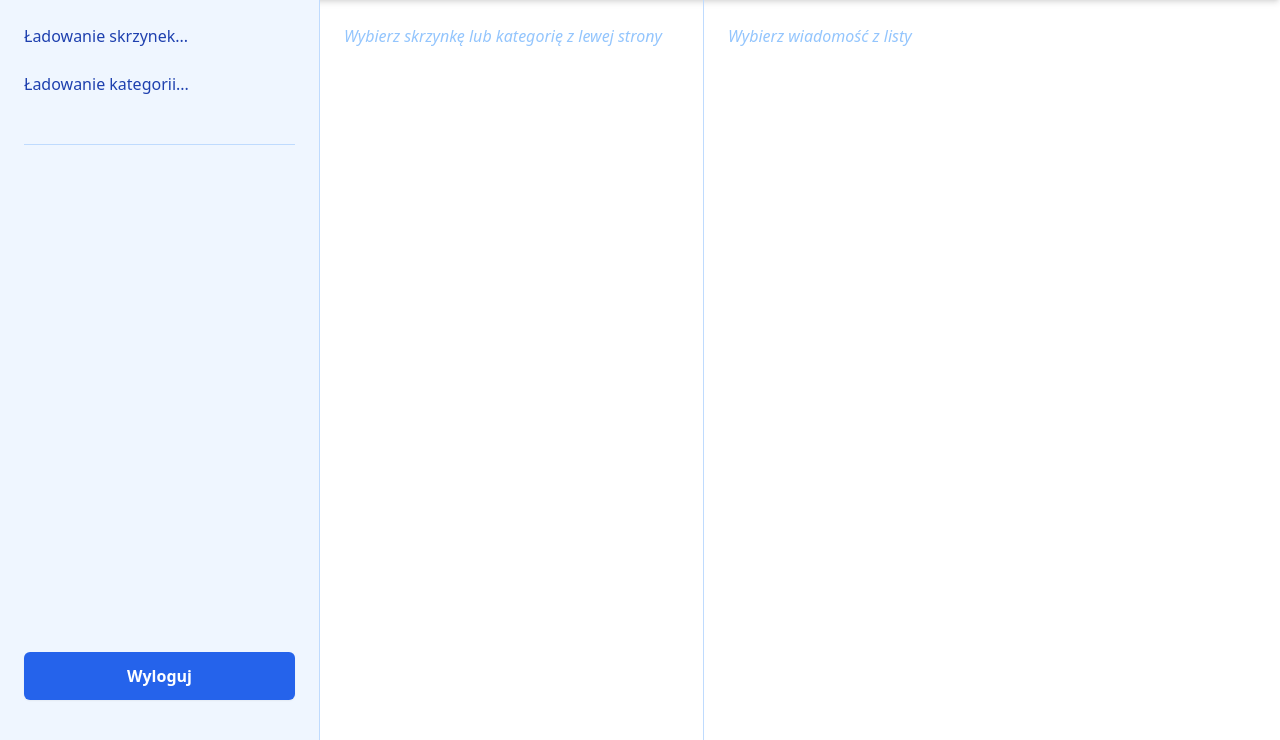
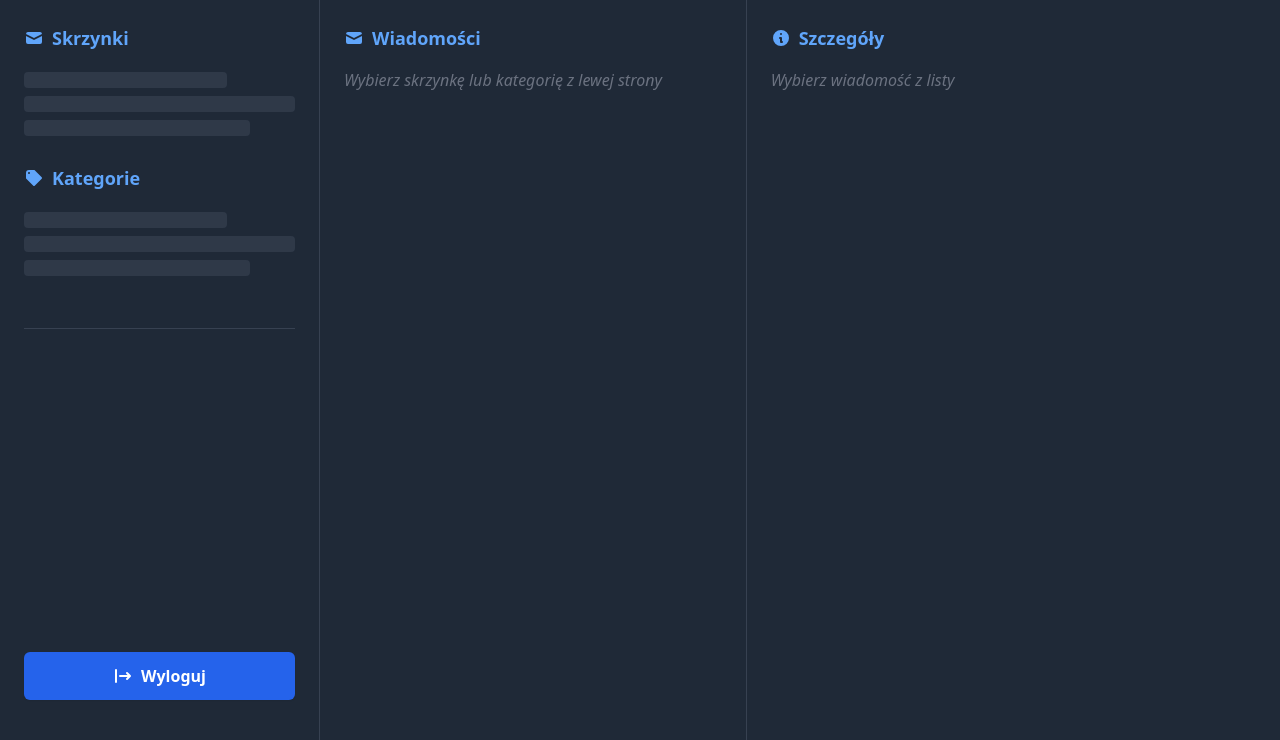
Before and after one commit to Feremos/mail_management_v2, a FastAPI app: template frontend/templates/dashboard.html in a window 1280 px wide. Shown: the part 60-800 px from the top of the page. Run offline with FastAPI, Linux system fonts and the light colour scheme; the template is opened without the code that fills it, so the values that code supplies are empty; parts of the project's set-up code (start-up, migrations or seed data) failed here and were passed over; some libraries are stand-ins or nearby versions.

Commit message:
darker one dashboard.html

```diff
--- a/frontend/templates/dashboard.html
+++ b/frontend/templates/dashboard.html
@@ -1,60 +1,119 @@
 <style>
-a.selected {
-  background-color: #bfdbfe; /* jasnoniebieskie tło */
-}
+  a.selected {
+    background-color: #3b82f6; /* niebieskie tło pasujące do ciemnego motywu */
+    color: white !important;
+  }
+
+  .email-item:hover {
+    background-color: #2d3748 !important;
+    transition: background-color 0.2s ease;
+  }
+
+  .scrollbar-custom::-webkit-scrollbar {
+    width: 8px;
+  }
+
+  .scrollbar-custom::-webkit-scrollbar-track {
+    background: #1a202c;
+  }
+
+  .scrollbar-custom::-webkit-scrollbar-thumb {
+    background-color: #4a5568;
+    border-radius: 4px;
+  }
 </style>
+
 {% extends "base.html" %}
 
 {% block content %}
-
-<div class="flex flex-grow h-full">
+<div class="flex flex-grow h-full bg-gray-900 text-gray-200">
 
     <!-- LEWA KOLUMNA -->
-    <aside style="width: 25%;" class="border-r border-blue-200 p-6 flex flex-col bg-blue-50 h-full">
+    <aside class="w-1/4 border-r border-gray-700 p-6 flex flex-col bg-gray-800 h-full">
+        <h2 class="text-lg font-semibold text-blue-400 mb-4 flex items-center">
+          <svg xmlns="http://www.w3.org/2000/svg" class="h-5 w-5 mr-2" viewBox="0 0 20 20" fill="currentColor">
+            <path d="M2.003 5.884L10 9.882l7.997-3.998A2 2 0 0016 4H4a2 2 0 00-1.997 1.884z" />
+            <path d="M18 8.118l-8 4-8-4V14a2 2 0 002 2h12a2 2 0 002-2V8.118z" />
+          </svg>
+          Skrzynki
+        </h2>
         <div id="inboxes-column"
              hx-get="/inboxes/selected?mode=html"
              hx-trigger="load"
              hx-target="#inboxes-column"
-             class="overflow-auto scrollbar-thin scrollbar-thumb-blue-300 scrollbar-track-blue-100 text-blue-800 font-medium mb-6">
-            Ładowanie skrzynek...
+             class="overflow-auto scrollbar-custom text-blue-300 font-medium mb-6 space-y-1">
+            <div class="animate-pulse flex space-x-4">
+              <div class="flex-1 space-y-2 py-1">
+                <div class="h-4 bg-gray-700 rounded w-3/4"></div>
+                <div class="h-4 bg-gray-700 rounded"></div>
+                <div class="h-4 bg-gray-700 rounded w-5/6"></div>
+              </div>
+            </div>
         </div>
 
+        <h2 class="text-lg font-semibold text-blue-400 mb-4 flex items-center">
+          <svg xmlns="http://www.w3.org/2000/svg" class="h-5 w-5 mr-2" viewBox="0 0 20 20" fill="currentColor">
+            <path fill-rule="evenodd" d="M17.707 9.293a1 1 0 010 1.414l-7 7a1 1 0 01-1.414 0l-7-7A.997.997 0 012 10V5a3 3 0 013-3h5c.256 0 .512.098.707.293l7 7zM5 6a1 1 0 100-2 1 1 0 000 2z" clip-rule="evenodd" />
+          </svg>
+          Kategorie
+        </h2>
         <div id="categories-column"
              hx-get="/categories?mode=html"
              hx-trigger="load"
              hx-target="#categories-column"
-             class="overflow-auto scrollbar-thin scrollbar-thumb-blue-300 scrollbar-track-blue-100 text-blue-800 font-medium mb-6">
-            Ładowanie kategorii...
+             class="overflow-auto scrollbar-custom text-blue-300 font-medium mb-6 space-y-1">
+            <div class="animate-pulse flex space-x-4">
+              <div class="flex-1 space-y-2 py-1">
+                <div class="h-4 bg-gray-700 rounded w-3/4"></div>
+                <div class="h-4 bg-gray-700 rounded"></div>
+                <div class="h-4 bg-gray-700 rounded w-5/6"></div>
+              </div>
+            </div>
         </div>
 
-        <hr class="my-6 border-blue-200" />
+        <hr class="my-6 border-gray-700" />
 
         <form action="/users/logout" method="POST" class="mt-auto">
             <button type="submit"
-                    class="w-full bg-blue-600 hover:bg-blue-700 transition text-white font-semibold py-3 rounded-md shadow-sm focus:outline-none focus:ring-2 focus:ring-blue-400">
-                Wyloguj
+                    class="w-full bg-blue-600 hover:bg-blue-500 transition text-white font-semibold py-3 rounded-md shadow-sm focus:outline-none focus:ring-2 focus:ring-blue-400 flex items-center justify-center">
+              <svg xmlns="http://www.w3.org/2000/svg" class="h-5 w-5 mr-2" viewBox="0 0 20 20" fill="currentColor">
+                <path fill-rule="evenodd" d="M3 3a1 1 0 00-1 1v12a1 1 0 102 0V4a1 1 0 00-1-1zm10.293 9.293a1 1 0 001.414 1.414l3-3a1 1 0 000-1.414l-3-3a1 1 0 10-1.414 1.414L14.586 9H7a1 1 0 100 2h7.586l-1.293 1.293z" clip-rule="evenodd" />
+              </svg>
+              Wyloguj
             </button>
         </form>
     </aside>
 
-    <!-- ŚRODEK -->
-    <section style="width: 30%;" class="border-r border-blue-200 p-6 overflow-auto">
+    <!-- ŚRODKOWA KOLUMNA -->
+    <section class="w-1/3 border-r border-gray-700 p-6 overflow-auto bg-gray-800">
+        <h2 class="text-lg font-semibold text-blue-400 mb-4 flex items-center">
+          <svg xmlns="http://www.w3.org/2000/svg" class="h-5 w-5 mr-2" viewBox="0 0 20 20" fill="currentColor">
+            <path d="M2.003 5.884L10 9.882l7.997-3.998A2 2 0 0016 4H4a2 2 0 00-1.997 1.884z" />
+            <path d="M18 8.118l-8 4-8-4V14a2 2 0 002 2h12a2 2 0 002-2V8.118z" />
+          </svg>
+          Wiadomości
+        </h2>
         <div id="emails-column"
             hx-get="/emails?mode=html"
             hx-trigger="load"
             hx-swap="innerHTML"
-            class="text-blue-900 font-normal">
-        <p class="text-blue-300 italic">Wybierz skrzynkę lub kategorię z lewej strony</p>
+            class="font-normal scrollbar-custom">
+            <p class="text-gray-500 italic">Wybierz skrzynkę lub kategorię z lewej strony</p>
         </div>
     </section>
 
-    <!-- PRAWA -->
-    <section style="width: 65%;" class="flex-1 p-6 overflow-auto">
-        <div id="email-detail" class="text-blue-900 font-normal">
-            <p class="text-blue-300 italic">Wybierz wiadomość z listy</p>
+    <!-- PRAWA KOLUMNA -->
+    <section class="flex-1 p-6 overflow-auto bg-gray-800 scrollbar-custom">
+        <h2 class="text-lg font-semibold text-blue-400 mb-4 flex items-center">
+          <svg xmlns="http://www.w3.org/2000/svg" class="h-5 w-5 mr-2" viewBox="0 0 20 20" fill="currentColor">
+            <path fill-rule="evenodd" d="M18 10a8 8 0 11-16 0 8 8 0 0116 0zm-7-4a1 1 0 11-2 0 1 1 0 012 0zM9 9a1 1 0 000 2v3a1 1 0 001 1h1a1 1 0 100-2v-3a1 1 0 00-1-1H9z" clip-rule="evenodd" />
+          </svg>
+          Szczegóły
+        </h2>
+        <div id="email-detail" class="font-normal text-gray-300">
+            <p class="text-gray-500 italic">Wybierz wiadomość z listy</p>
         </div>
     </section>
-
 </div>
 
 <script>
@@ -134,14 +193,11 @@ document.body.addEventListener('htmx:afterSwap', (event) => {
       // kliknij, żeby załadować szczegóły
       const url = firstEmailLink.getAttribute('hx-get');
       htmx.ajax('GET', url, {target: '#email-detail', swap: 'innerHTML'});
-
     }
   }
 });
 
-
 // Dodatkowo: po kliknięciu na maila, podświetl go
-
 document.querySelector('#emails-column').addEventListener('click', e => {
   const a = e.target.closest('a');
   if(!a) return;
@@ -149,8 +205,6 @@ document.querySelector('#emails-column').addEventListener('click', e => {
   document.querySelectorAll('#emails-column ul li a').forEach(link => link.classList.remove('selected'));
   a.classList.add('selected');
 });
-
-
 </script>
 
 {% endblock %}
```
